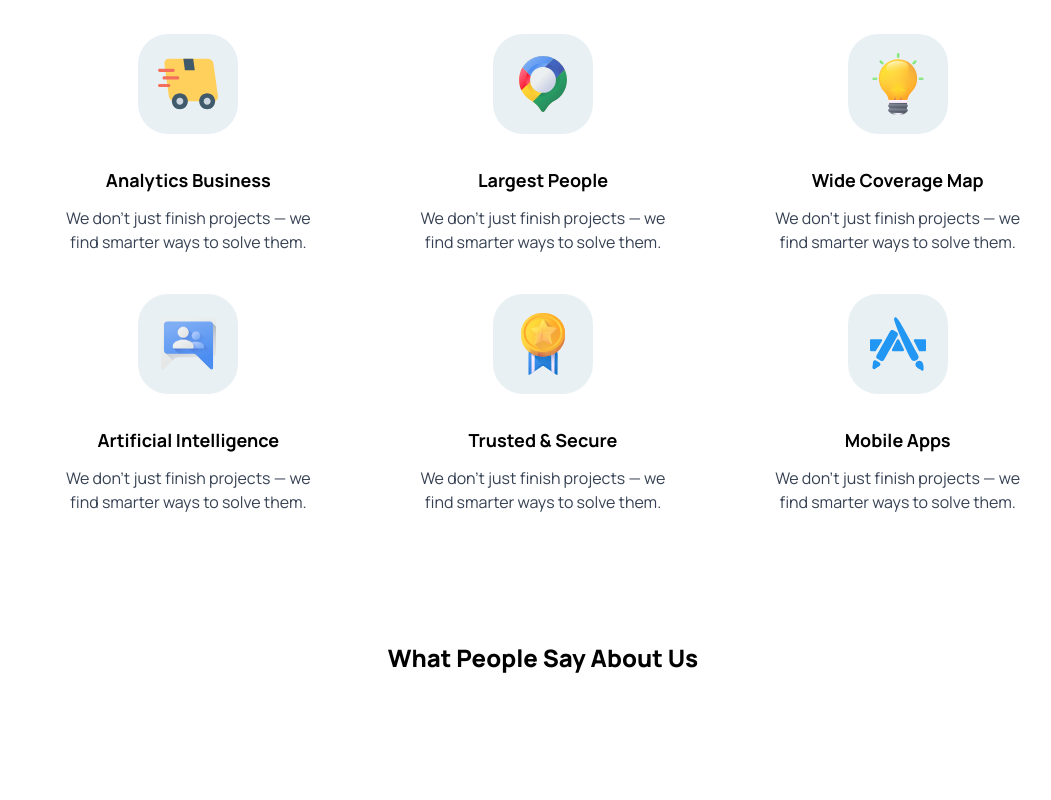
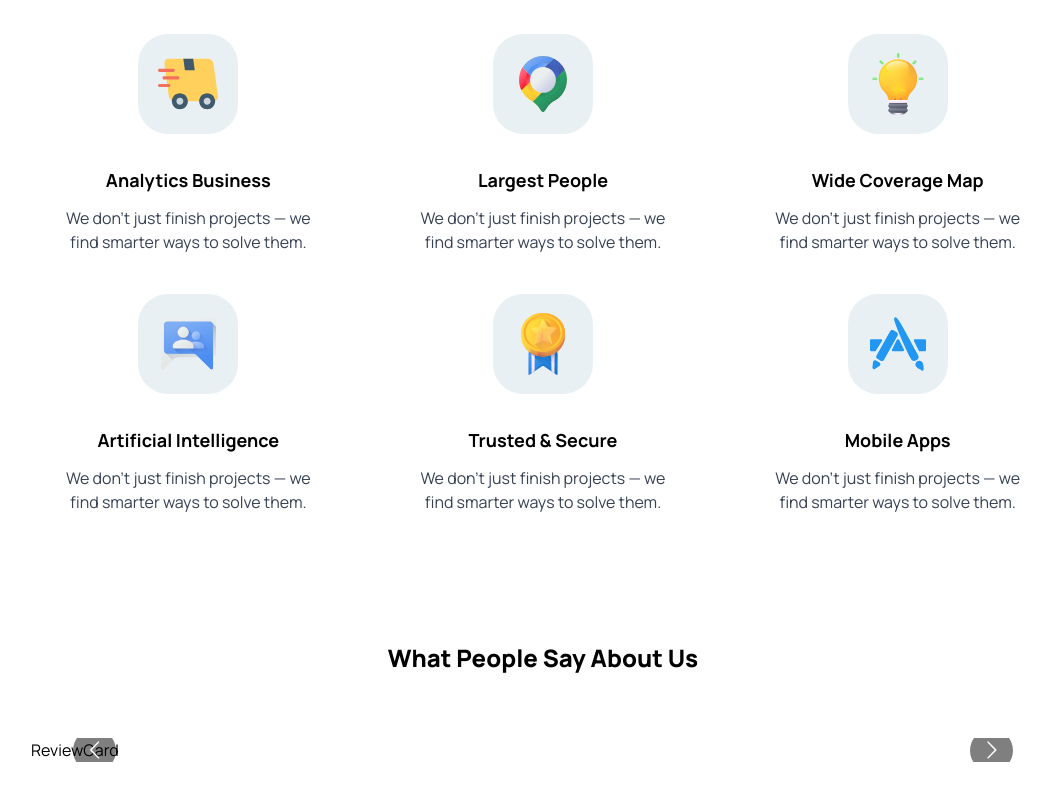
Before and after one commit to denisdiaconu/food-landing-page, a Next.js app: page / in a window 1280 px wide. Shown: the part 3685-4485 px from the top of the page, without its empty margins (97-1148 px from the left). Built offline with nearby package versions, Linux system fonts and the light colour scheme.

Commit message:
Add props for review card

```diff
--- a/components/Home/ClientReview/ClientReview.tsx
+++ b/components/Home/ClientReview/ClientReview.tsx
@@ -2,23 +2,24 @@
 import React from 'react';
 import Carousel from 'react-multi-carousel';
 import 'react-multi-carousel/lib/styles.css';
+import ReviewCard from './ReviewCard';
 
 const responsive = {
   desktop: {
     breakpoint: { max: 3000, min: 1224 },
     items: 2,
-    slidesToSlide: 1
+    slidesToSlide: 1,
   },
   tablet: {
     breakpoint: { max: 1224, min: 764 },
     items: 1,
-    slidesToSlide: 1
+    slidesToSlide: 1,
   },
   mobile: {
     breakpoint: { max: 764, min: 0 },
     items: 1,
-    slidesToSlide: 1
-  }
+    slidesToSlide: 1,
+  },
 };
 
 const ClientReview = () => {
@@ -27,7 +28,34 @@ const ClientReview = () => {
       <h1 className="text-xl sm:text-2xl text-center font-extrabold">
         What People Say About Us
       </h1>
-      <div className="mt-16 w-[80%] mx-auto"></div>
+      <div className="mt-16 w-[80%] mx-auto">
+        <Carousel
+          showDots={false}
+          responsive={responsive}
+          infinite={true}
+          autoPlay={true}
+          autoPlaySpeed={4000}
+        >
+          <ReviewCard
+            reviewTitle="Fast, friendly, and reliable!"
+            userName="Jessica Doe"
+            userImage="/images/c1.png"
+            role="UI UX Designer"
+          />
+          <ReviewCard
+            reviewTitle="Exceeded my expectations!"
+            userName="Jany Doe"
+            userImage="/images/c2.png"
+            role="Web Developer"
+          />
+          <ReviewCard
+            reviewTitle="A partner I can trust."
+            userName="Jason Doe"
+            userImage="/images/c3.png"
+            role="App Developer"
+          />
+        </Carousel>
+      </div>
     </div>
   );
 };
--- /dev/null
+++ b/components/Home/ClientReview/ReviewCard.tsx
@@ -0,0 +1,16 @@
+import React from 'react'
+
+type Props = {
+    reviewTitle: string;
+    userName: string;
+    userImage: string;
+    role: string;
+}
+
+const ReviewCard = ({ reviewTitle, userName, userImage, role} : Props) => {
+  return (
+    <div>ReviewCard</div>
+  )
+}
+
+export default ReviewCard
```
